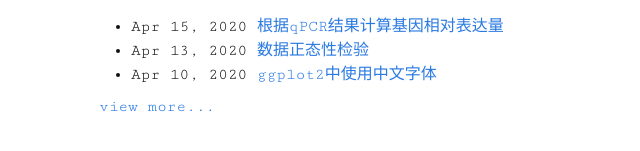
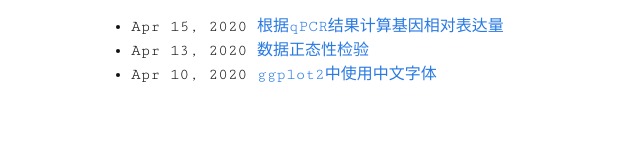
Before and after one commit to Gerde/gerde.github.io, a Jekyll site: the page built from index.html, in a window 1280 px wide. Shown: the part 198-349 px from the top of the page, without its empty margins (181-821 px from the left). Built offline with Jekyll 4.4.1, drawn with Linux system fonts in a browser that asks for light colours.

Commit message:
no display limit

```diff
--- a/index.html
+++ b/index.html
@@ -9,13 +9,12 @@ layout: default
 	<section>
 		<h2 class="smallcap">posts</h2>
 		<ul class="post-list">
-			{% for post in site.posts limit:20 %}
+			{% for post in site.posts %}
 			<li>
 				<time datetime="{{ post.date | date_to_xmlschema }}">{{ post.date | date: "%b %d, %Y" }}</time>
 				<a href="{{ post.url | prepend: site.baseurl }}">{{ post.title }}</a>
 			</li>
 			{% endfor %}
 		</ul>
-		<p><a href="{{ "/archives/" | prepend: site.baseurl }}">view more...</a></p>
 	</section>
 </div>
```
